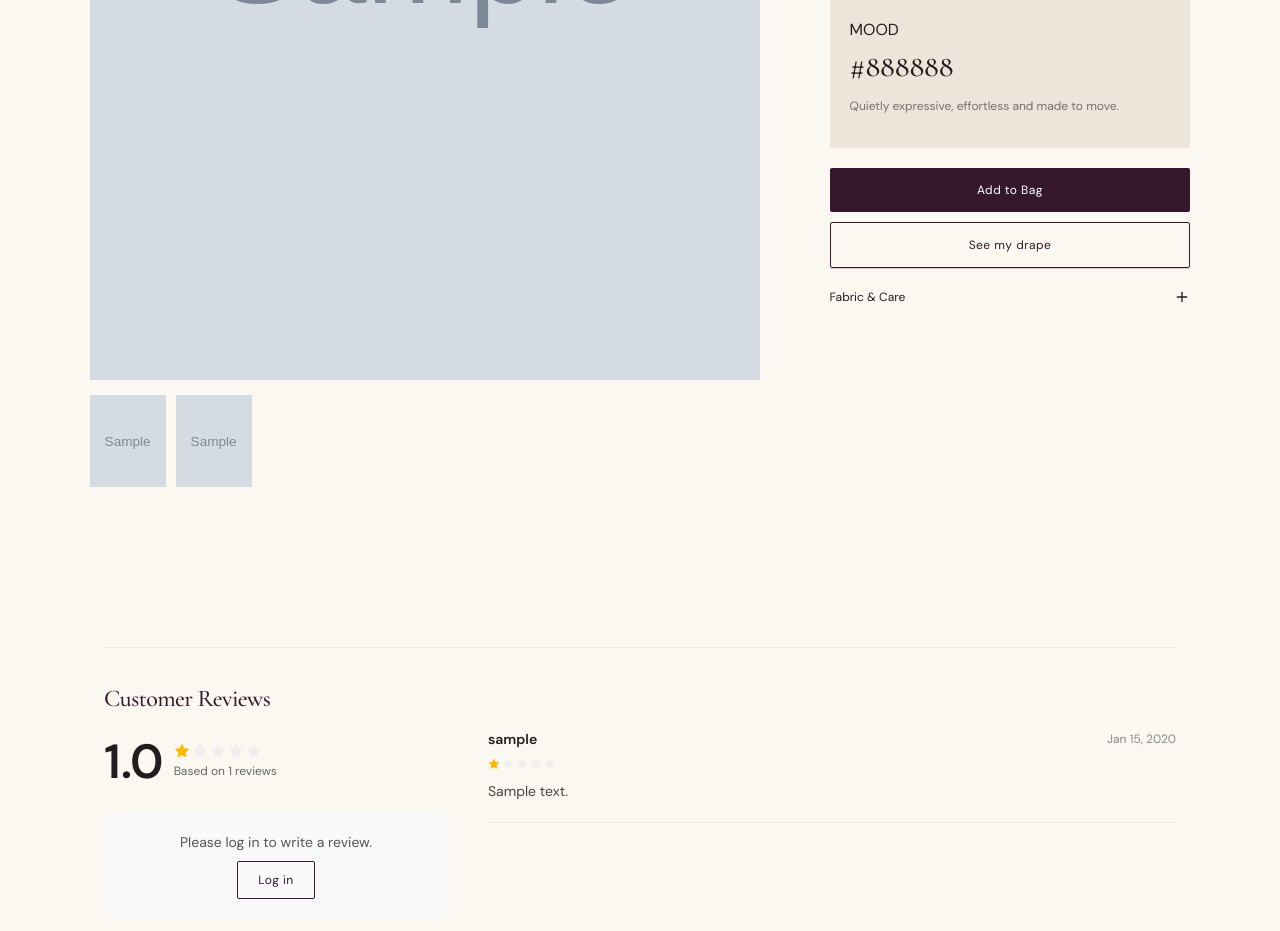
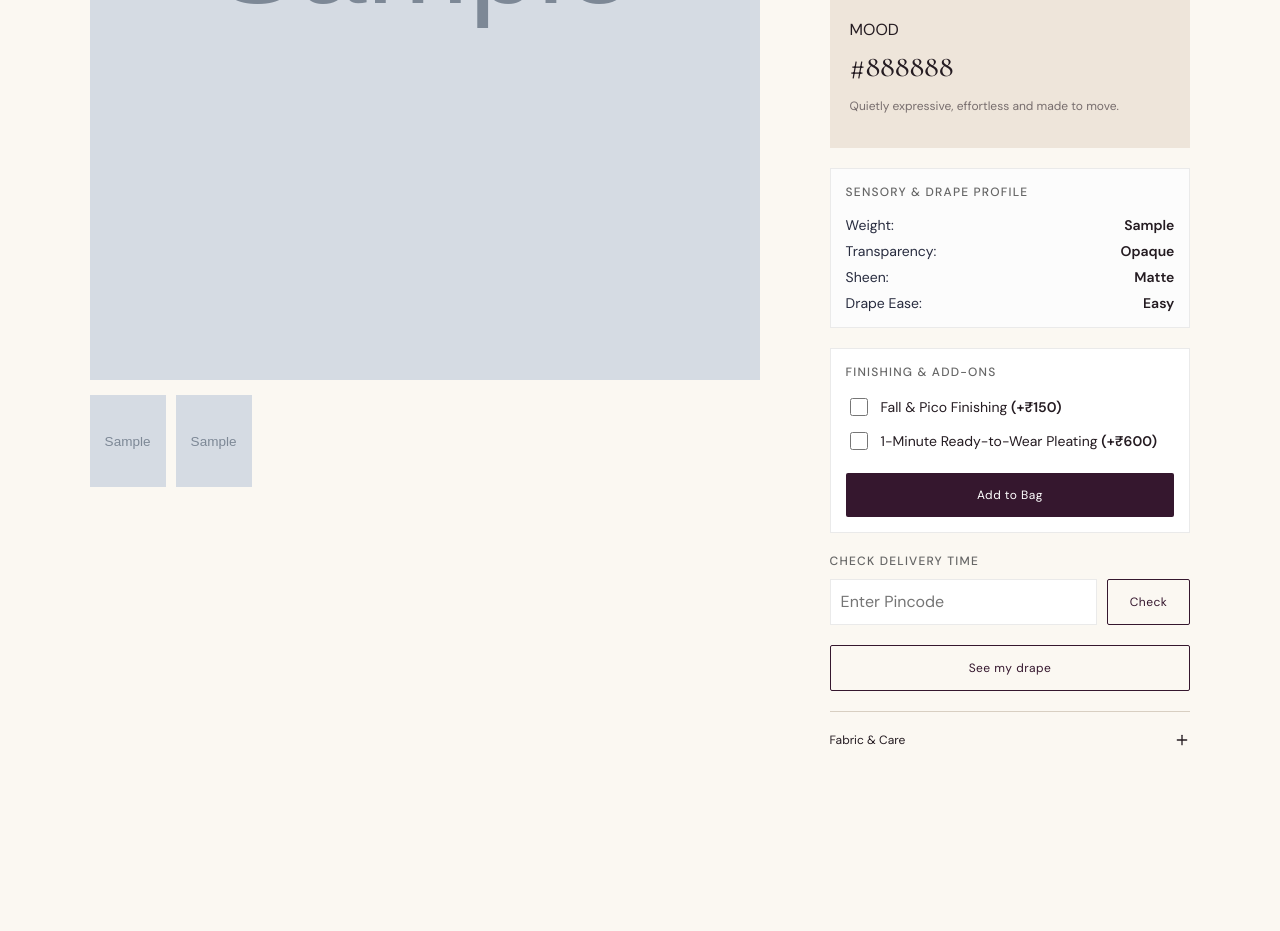
Before and after one commit to mahesh04-droid/NOMAYA1, a Django app: a page that uses store/templates/detail.html in a window 1280 px wide. Shown: the part 572-1503 px from the top of the page. Run offline with Django 5.2, Linux system fonts and the light colour scheme; tables that the repository leaves empty hold one stand-in row (values such as "Sample post"); grey boxes marked "Sample" are stand-in pictures.

Commit message:
Phase 1: Sensory meters, addons, pincode api

```diff
--- a/store/models.py
+++ b/store/models.py
@@ -4,9 +4,19 @@ from django.contrib.auth.models import User
 class Product(models.Model):
     FABRICS=[('linen','Linen'),('silk','Silk'),('cotton','Cotton'),('chiffon','Chiffon'),('traditional','Traditional')]
     STYLES=[('pre-stitched','Pre-stitched'),('classic','Classic'),('easy','Easy Drape')]
+    TRANSPARENCY_CHOICES = [('Opaque', 'Opaque'), ('Semi-Sheer', 'Semi-Sheer'), ('Sheer', 'Sheer')]
+    SHEEN_CHOICES = [('Matte', 'Matte'), ('Subtle Luster', 'Subtle Luster'), ('High Luster', 'High Luster')]
+    DRAPE_EASE_CHOICES = [('Easy', 'Easy'), ('Medium', 'Medium'), ('Expert', 'Expert')]
+
     name=models.CharField(max_length=180); slug=models.SlugField(unique=True); description=models.TextField(); price=models.DecimalField(max_digits=10,decimal_places=2)
     fabric=models.CharField(max_length=30,choices=FABRICS); color=models.CharField(max_length=40); style=models.CharField(max_length=30,choices=STYLES)
     image=models.URLField(default=""); secondary_image=models.URLField(blank=True, default=""); stock=models.PositiveIntegerField(default=0); featured=models.BooleanField(default=False)
+
+    weight = models.CharField(max_length=50, default="Medium 400g")
+    transparency = models.CharField(max_length=20, choices=TRANSPARENCY_CHOICES, default='Opaque')
+    sheen = models.CharField(max_length=20, choices=SHEEN_CHOICES, default='Matte')
+    drape_ease = models.CharField(max_length=20, choices=DRAPE_EASE_CHOICES, default='Easy')
+
     created_at=models.DateTimeField(auto_now_add=True)
     def __str__(self): return self.name
 
--- a/store/templates/detail.html
+++ b/store/templates/detail.html
@@ -36,11 +36,73 @@
                 <p>Quietly expressive, effortless and made to move.</p>
             </div>
 
-            <form action="{% url 'cart_add' product.id %}" method="POST">
+            <div class="sensory-meters" style="background:#fcfcfc; border:1px solid #eaeaea; padding:15px; margin-bottom:20px;">
+                <h4 style="margin-top:0; font-size:12px; color:#666; text-transform:uppercase;">Sensory & Drape Profile</h4>
+                <div style="display:flex; justify-content:space-between; margin-bottom:8px; font-size:14px;">
+                    <span style="color:#282c3f;">Weight:</span> <strong>{{ product.weight }}</strong>
+                </div>
+                <div style="display:flex; justify-content:space-between; margin-bottom:8px; font-size:14px;">
+                    <span style="color:#282c3f;">Transparency:</span> <strong>{{ product.transparency }}</strong>
+                </div>
+                <div style="display:flex; justify-content:space-between; margin-bottom:8px; font-size:14px;">
+                    <span style="color:#282c3f;">Sheen:</span> <strong>{{ product.sheen }}</strong>
+                </div>
+                <div style="display:flex; justify-content:space-between; font-size:14px;">
+                    <span style="color:#282c3f;">Drape Ease:</span> <strong>{{ product.drape_ease }}</strong>
+                </div>
+            </div>
+
+            <form action="{% url 'cart_add' product.id %}" method="POST" style="background:#fff; border:1px solid #eaeaea; padding:15px; margin-bottom:20px;">
                 {% csrf_token %}
+                <h4 style="margin-top:0; font-size:12px; color:#666; text-transform:uppercase; margin-bottom:15px;">Finishing & Add-ons</h4>
+                <label style="display:flex; align-items:center; gap:10px; margin-bottom:10px; font-size:14px; cursor:pointer;">
+                    <input type="checkbox" name="fall_pico" style="width:18px; height:18px; accent-color:#282c3f;">
+                    <span>Fall & Pico Finishing <b>(+₹150)</b></span>
+                </label>
+                <label style="display:flex; align-items:center; gap:10px; margin-bottom:20px; font-size:14px; cursor:pointer;">
+                    <input type="checkbox" name="pre_draped" style="width:18px; height:18px; accent-color:#282c3f;">
+                    <span>1-Minute Ready-to-Wear Pleating <b>(+₹600)</b></span>
+                </label>
                 <button type="submit" class="btn full">Add to Bag</button>
             </form>
-            <a class="btn outline full" href="{% url 'draping_studio' %}" style="margin-top: 10px; text-align: center;">See my drape</a>
+
+            <div class="pincode-checker" style="margin-bottom:20px;">
+                <h4 style="font-size:12px; color:#666; text-transform:uppercase; margin-bottom:10px;">Check Delivery Time</h4>
+                <div style="display:flex; gap:10px;">
+                    <input type="text" id="pin-input" placeholder="Enter Pincode" style="flex:1; padding:10px; border:1px solid #eaeaea;" maxlength="6">
+                    <button type="button" class="btn outline" onclick="checkPincode()">Check</button>
+                </div>
+                <p id="pin-result" style="font-size:12px; font-weight:500; margin-top:10px;"></p>
+            </div>
+
+            <script>
+            function checkPincode() {
+                const pin = document.getElementById('pin-input').value;
+                const res = document.getElementById('pin-result');
+                if(pin.length !== 6) {
+                    res.style.color = 'red';
+                    res.innerText = 'Enter valid 6-digit PIN';
+                    return;
+                }
+                res.style.color = '#666';
+                res.innerText = 'Checking...';
+                fetch('/api/pincode/', {
+                    method: 'POST',
+                    headers: {'X-CSRFToken': '{{ csrf_token }}', 'Content-Type': 'application/json'},
+                    body: JSON.stringify({pincode: pin})
+                }).then(r => r.json()).then(data => {
+                    if(data.status === 'success') {
+                        res.style.color = '#03a685';
+                        res.innerHTML = `✓ ${data.message} <br> <span style="color:#666;">Cash on Delivery Available</span>`;
+                    } else {
+                        res.style.color = 'red';
+                        res.innerText = 'Invalid Pincode.';
+                    }
+                });
+            }
+            </script>
+
+            <a class="btn outline full" href="{% url 'draping_studio' %}" style="text-align: center; margin-bottom:20px; display:block;">See my drape</a>
 
             <div class="accordion">
                 <button onclick="this.nextElementSibling.style.display = this.nextElementSibling.style.display === 'block' ? 'none' : 'block'">
--- a/store/urls.py
+++ b/store/urls.py
@@ -9,8 +9,12 @@ urlpatterns = [
     # Cart & Checkout
     path('cart/', views.cart_view, name='cart_view'),
     path('cart/add/<int:product_id>/', views.cart_add, name='cart_add'),
-    path('cart/remove/<int:product_id>/', views.cart_remove, name='cart_remove'),
+    path('cart/increment/<str:cart_key>/', views.cart_increment, name='cart_increment'),
+    path('cart/remove/<str:cart_key>/', views.cart_remove, name='cart_remove'),
     path('cart/apply_coupon/', views.apply_coupon, name='apply_coupon'),
+
+    # API
+    path('api/pincode/', views.check_pincode, name='check_pincode'),
     path('checkout/', views.checkout_view, name='checkout'),
     path('checkout/success/<int:order_id>/', views.checkout_success, name='checkout_success'),
     path('wishlist/toggle/<int:product_id>/', views.toggle_wishlist, name='toggle_wishlist'),
--- a/store/views.py
+++ b/store/views.py
@@ -68,19 +68,40 @@ def get_cart(request):
 def cart_add(request, product_id):
     if request.method == 'POST':
         cart = get_cart(request)
+
+        fall_pico = request.POST.get('fall_pico') == 'on'
+        pre_draped = request.POST.get('pre_draped') == 'on'
+
+        addons = []
+        if fall_pico: addons.append('fall_pico')
+        if pre_draped: addons.append('pre_draped')
+
+        addon_str = "_".join(sorted(addons))
+
         pid = str(product_id)
-        cart[pid] = cart.get(pid, 0) + 1
+        cart_key = f"{pid}|{addon_str}" if addon_str else pid
+
+        cart[cart_key] = cart.get(cart_key, 0) + 1
         request.session['cart'] = cart
     return redirect(request.META.get('HTTP_REFERER', 'cart_view'))
 
-def cart_remove(request, product_id):
+def cart_remove(request, cart_key):
     if request.method == 'POST':
         cart = get_cart(request)
-        pid = str(product_id)
-        if pid in cart:
-            cart[pid] -= 1
-            if cart[pid] <= 0:
-                del cart[pid]
+        ckey = str(cart_key)
+        if ckey in cart:
+            cart[ckey] -= 1
+            if cart[ckey] <= 0:
+                del cart[ckey]
+        request.session['cart'] = cart
+    return redirect('cart_view')
+
+def cart_increment(request, cart_key):
+    if request.method == 'POST':
+        cart = get_cart(request)
+        ckey = str(cart_key)
+        if ckey in cart:
+            cart[ckey] += 1
         request.session['cart'] = cart
     return redirect('cart_view')
 
@@ -89,12 +110,27 @@ def cart_view(request):
     cart = get_cart(request)
     items = []
     total = 0
-    for pid, qty in cart.items():
+    for key, qty in cart.items():
+        parts = key.split('|')
+        pid = parts[0]
+        addons = parts[1].split('_') if len(parts) > 1 and parts[1] else []
+
         try:
             p = Product.objects.get(id=pid)
-            subtotal = p.price * qty
+            item_price = p.price
+            addon_total = 0
+            addon_descriptions = []
+            if 'fall_pico' in addons:
+                addon_total += 150
+                addon_descriptions.append("Fall & Pico (+₹150)")
+            if 'pre_draped' in addons:
+                addon_total += 600
+                addon_descriptions.append("1-Min Pre-Draped (+₹600)")
+
+            unit_price = item_price + addon_total
+            subtotal = unit_price * qty
             total += subtotal
-            items.append({'product': p, 'quantity': qty, 'subtotal': subtotal})
+            items.append({'product': p, 'quantity': qty, 'subtotal': subtotal, 'cart_key': key, 'addon_descriptions': addon_descriptions, 'unit_price': unit_price})
         except Product.DoesNotExist:
             pass
 
@@ -112,6 +148,18 @@ def cart_view(request):
     grand_total = (total - discount) + shipping
 
     return render(request, 'cart.html', {'items': items, 'total': total, 'discount': discount, 'coupon': coupon, 'shipping': shipping, 'grand_total': grand_total})
+
+def check_pincode(request):
+    if request.method == 'POST':
+        try:
+            data = json.loads(request.body)
+            pincode = data.get('pincode', '').strip()
+            if len(pincode) == 6 and pincode.isdigit():
+                return JsonResponse({'status': 'success', 'message': 'Delivery in 3-5 Business Days', 'cod': True})
+        except Exception:
+            pass
+        return JsonResponse({'error': 'Invalid 6-digit Pincode'}, status=400)
+    return JsonResponse({'error': 'Invalid request'}, status=400)
 
 def auth_view(request):
     if request.user.is_authenticated:
@@ -258,17 +306,38 @@ def checkout_view(request):
     total = 0
     items = []
     line_items = []
-    for pid, qty in cart.items():
+    for key, qty in cart.items():
+        parts = key.split('|')
+        pid = parts[0]
+        addons = parts[1].split('_') if len(parts) > 1 and parts[1] else []
+
         try:
             p = Product.objects.get(id=pid)
-            items.append({'product': p, 'quantity': qty})
-            total += p.price * qty
+            item_price = p.price
+            addon_total = 0
+            addon_descriptions = []
+            if 'fall_pico' in addons:
+                addon_total += 150
+                addon_descriptions.append("Fall & Pico")
+            if 'pre_draped' in addons:
+                addon_total += 600
+                addon_descriptions.append("1-Min Pre-Draped")
+
+            unit_price = item_price + addon_total
+            subtotal = unit_price * qty
+
+            name_desc = p.name
+            if addon_descriptions:
+                name_desc += f" (with {', '.join(addon_descriptions)})"
+
+            items.append({'product': p, 'quantity': qty, 'unit_price': unit_price})
+            total += subtotal
 
             line_items.append({
                 'price_data': {
                     'currency': 'inr',
-                    'product_data': {'name': p.name},
-                    'unit_amount': int(p.price * 100),
+                    'product_data': {'name': name_desc},
+                    'unit_amount': int(unit_price * 100),
                 },
                 'quantity': qty,
             })
```
Also changed, not shown: store/admin.py (+15 -1 lines), store/templates/cart.html (+11 -2 lines), store/migrations/0006_product_drape_ease_product_sheen_and_more.py (added).
